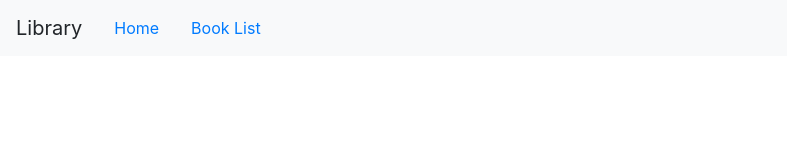
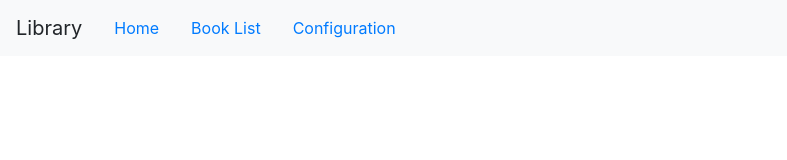
Before and after one commit to tonitrajkov/library-app, an Angular app in the folder LibraryApp.Client/: page /welcome in a window 1280 px wide. Shown: the top 160 px of the page, without its empty margins (0-787 px from the left). Built offline with nearby package versions, Linux system fonts and the light colour scheme.

Commit message:
#101 Setup config feature module/ navigation link to config page

```diff
--- a/LibraryApp.Client/src/app/app.component.html
+++ b/LibraryApp.Client/src/app/app.component.html
@@ -1,5 +1,11 @@
-<div style="text-align:center">
-  <h1>
-    Welcome to Library!
-  </h1>
+<nav class='navbar navbar-expand navbar-light bg-light'>
+<a class='navbar-brand'>{{pageTitle}}</a>
+<ul class='nav nav-pills'>
+<li><a class='nav-link' [routerLink]="['/welcome']">Home</a></li>
+<li><a class='nav-link' [routerLink]="['/books']">Book List</a></li>
+<li><a class='nav-link' [routerLink]="['/config']">Configuration</a></li>
+</ul>
+</nav>
+<div class='container'>
+<router-outlet></router-outlet>
 </div>
--- a/LibraryApp.Client/src/app/app.component.ts
+++ b/LibraryApp.Client/src/app/app.component.ts
@@ -3,18 +3,7 @@ import { Component } from "@angular/core";
 
 @Component({
 selector: 'app-root',
-template: `
-<nav class='navbar navbar-expand navbar-light bg-light'>
-<a class='navbar-brand'>{{pageTitle}}</a>
-<ul class='nav nav-pills'>
-<li><a class='nav-link' [routerLink]="['/welcome']">Home</a></li>
-<li><a class='nav-link' [routerLink]="['/books']">Book List</a></li>
-</ul>
-</nav>
-<div class='container'>
-<router-outlet></router-outlet>
-</div>
-`
+templateUrl: './app.component.html'
 })
 
 export class AppComponent {
--- /dev/null
+++ b/LibraryApp.Client/src/app/config/config.component.html
@@ -0,0 +1 @@
+<p>Test</p>
--- /dev/null
+++ b/LibraryApp.Client/src/app/config/config.component.ts
@@ -0,0 +1,14 @@
+import { Component, OnInit } from '@angular/core';
+
+@Component({
+    selector: 'app-config',
+    templateUrl: './config.component.html'
+})
+
+export class ConfigComponent implements OnInit {
+    constructor() { }
+
+    ngOnInit() {
+
+    }
+}
--- a/LibraryApp.Client/src/app/shared/shared.module.ts
+++ b/LibraryApp.Client/src/app/shared/shared.module.ts
@@ -2,10 +2,12 @@ import { NgModule } from '@angular/core';
 import { CommonModule } from '@angular/common';
 import { StarComponent } from 'src/app/shared/star.component';
 import { FormsModule } from '@angular/forms';
+import {NgbModule} from '@ng-bootstrap/ng-bootstrap';
 
 @NgModule({
   imports: [
-    CommonModule
+    CommonModule,
+    NgbModule
   ],
   declarations: [
     StarComponent,
```
Also changed, not shown: LibraryApp.Client/src/app/app.module.ts (+9 -4 lines), LibraryApp.Client/src/app/config/config.module.ts (added, +21 -0 lines).
